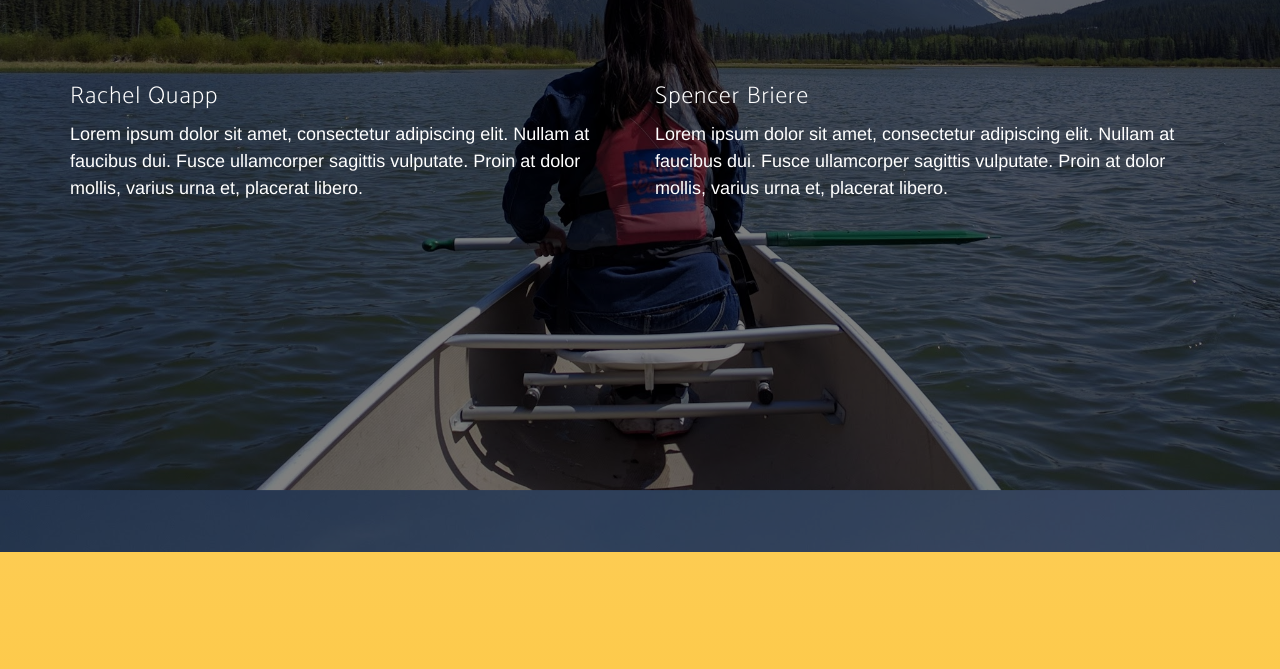
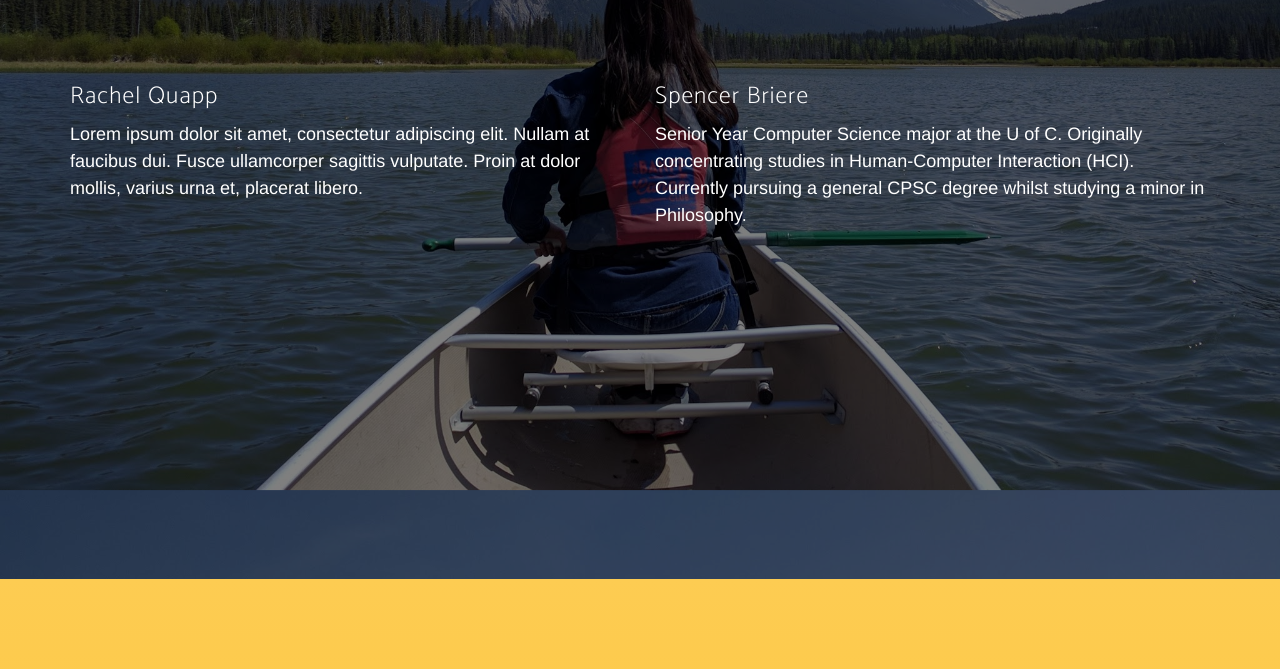
Before and after one commit to kamrana/koasksitenew, a website: page koaskWEBSITE.html in a window 1280 px wide. Shown: the part 3300-3969 px from the top of the page. Drawn offline with nearby package versions, Linux system fonts and the light colour scheme; a web font is replaced by a local one.

Commit message:
Added auto-biography

```diff
--- a/koaskWEBSITE.html
+++ b/koaskWEBSITE.html
@@ -240,7 +240,7 @@
                     <div class="col-md-6">
                         <div class="team-item">
                             <h3 style="color:white;">Spencer Briere</h1>
-                                <p class="text" style="color:white;">Lorem ipsum dolor sit amet, consectetur adipiscing elit. Nullam at faucibus dui. Fusce ullamcorper sagittis vulputate. Proin at dolor mollis, varius urna et, placerat libero.</p>
+                                <p class="text" style="color:white;">Senior Year Computer Science major at the U of C. Originally concentrating studies in Human-Computer Interaction (HCI). Currently pursuing a general CPSC degree whilst studying a minor in Philosophy.</p>
                                 </div>
                     </div>
                 </div>
```
